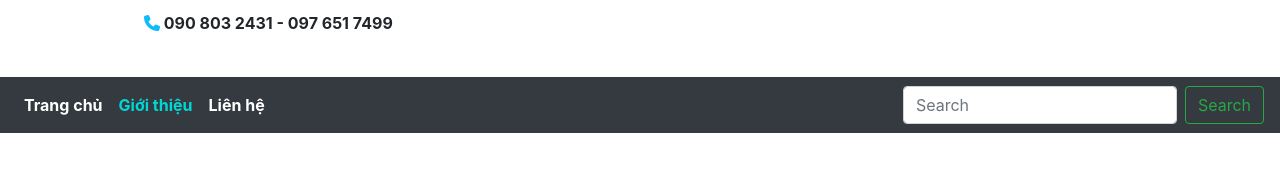
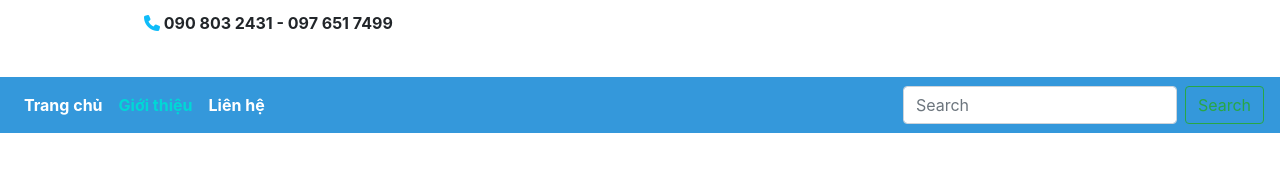
Before and after one commit to huycls/Dich-vu-xe-cau-Vinh-Phat, a plain HTML site: page gioithieu.html in a window 1280 px wide. Shown: the part 143-323 px from the top of the page. Drawn offline with nearby package versions, Linux system fonts and the light colour scheme; grey boxes are pictures that could not be loaded; a script that the page names is missing.

Commit message:
Update gioithieu.html

```diff
--- a/gioithieu.html
+++ b/gioithieu.html
@@ -53,7 +53,7 @@
         <p><i class="fas fa-phone"></i> 090 803 2431 - 097 651 7499</p>
       </div>
     </div>
-    <nav class="navbar navbar-expand-lg navbar-light bg-dark sticky-top">
+    <nav class="navbar navbar-expand-lg navbar-light sticky-top">
       <button
         class="navbar-toggler"
         type="button"
```
